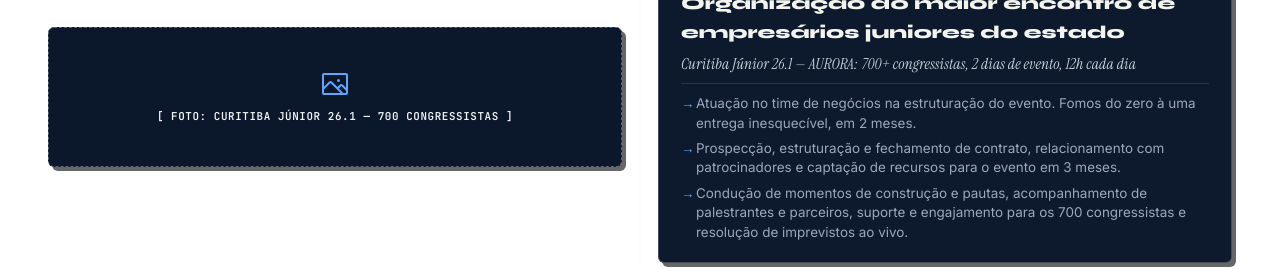
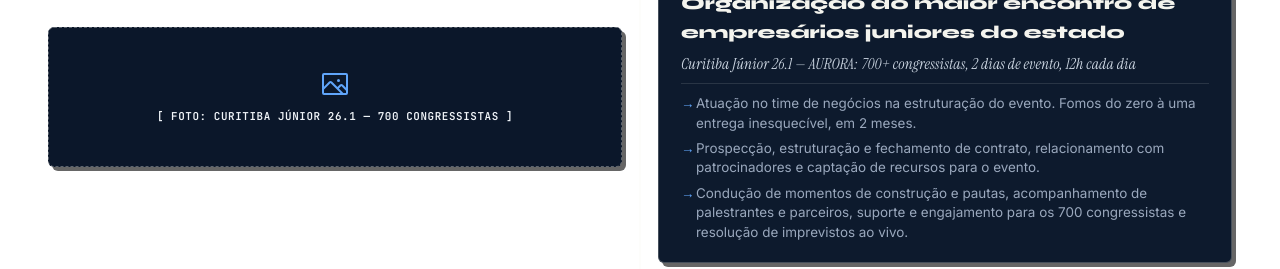
Before and after one commit to ArthurJKF/portfolio, a React (Vite) app: page /portfolio in a window 1280 px wide. Shown: the part 3680-3949 px from the top of the page. Built offline with nearby package versions, Linux system fonts and the light colour scheme.

Commit message:
texto corrigido na seção Trajetória

```diff
--- a/src/pages/Portfolio.jsx
+++ b/src/pages/Portfolio.jsx
@@ -543,7 +543,7 @@ export default function Portfolio() {
               <span className="timeline-location">Curitiba Júnior 26.1 — AURORA: 700+ congressistas, 2 dias de evento, 12h cada dia</span>
               <ul className="project-bullets-list">
                 <li>Atuação no time de negócios na estruturação do evento. Fomos do zero à uma entrega inesquecível, em 2 meses.</li>
-                <li>Prospecção, estruturação e fechamento de contrato, relacionamento com patrocinadores e captação de recursos para o evento em 3 meses.</li>
+                <li>Prospecção, estruturação e fechamento de contrato, relacionamento com patrocinadores e captação de recursos para o evento.</li>
                 <li>Condução de momentos de construção e pautas, acompanhamento de palestrantes e parceiros, suporte e engajamento para os 700 congressistas e resolução de imprevistos ao vivo.</li>
               </ul>
             </div>
```
